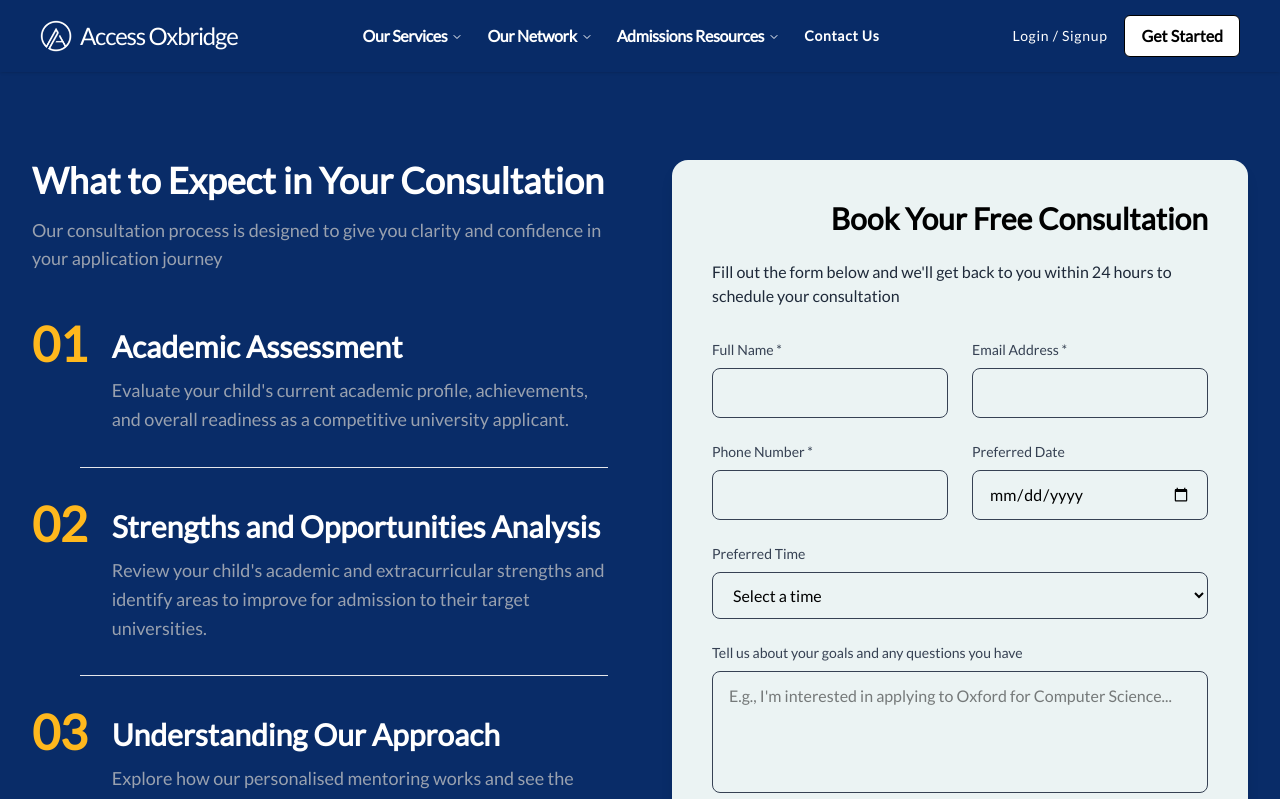
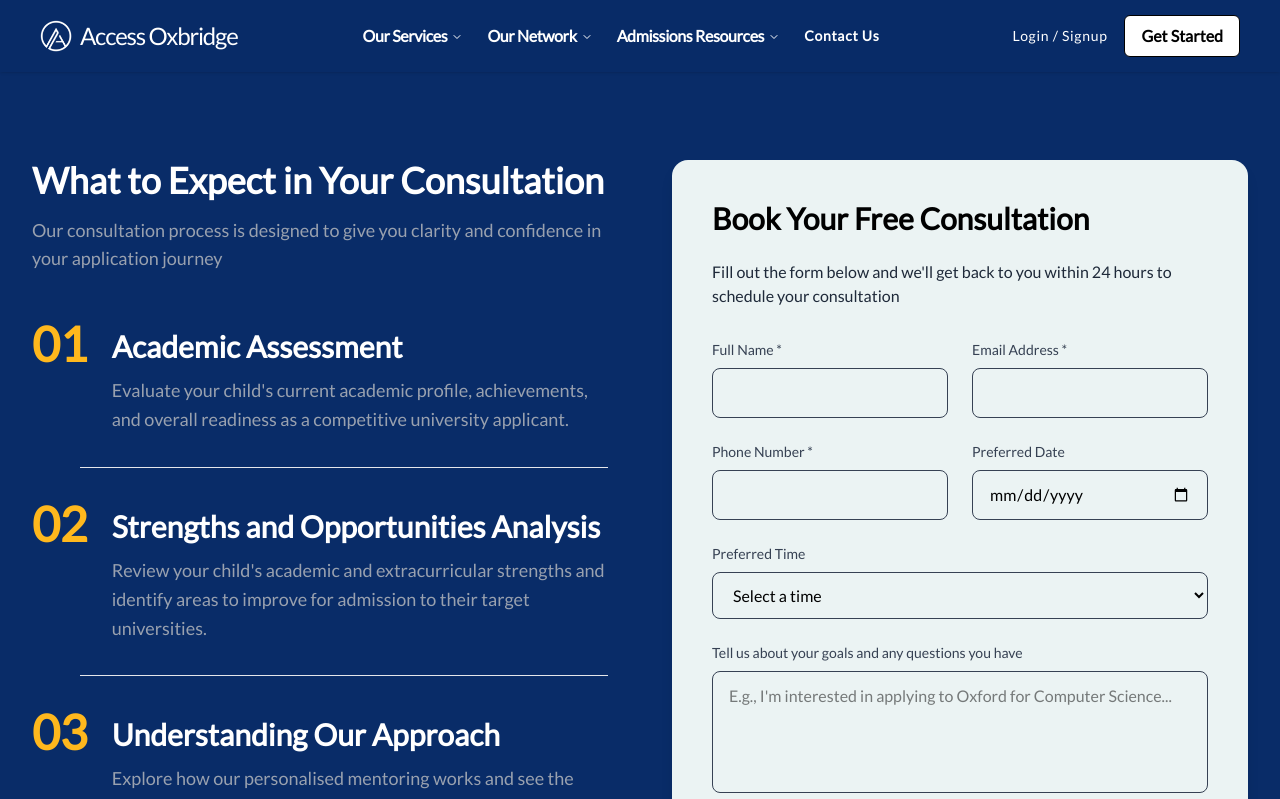
Before and after one commit to AccessOxbridge/Website, a Next.js app: page /consultation in a window 1280 px wide. Shown: the top 799 px of the page. Built offline with nearby package versions, Linux system fonts and the light colour scheme.

Commit message:
fix: Align headline text to the left in ConsultationPage for improved readability and consistency

```diff
--- a/src/app/consultation/page.tsx
+++ b/src/app/consultation/page.tsx
@@ -119,7 +119,7 @@
               transition={{ duration: 0.8, delay: 0.2 }}
               className="bg-rich-beige-accent rounded-2xl shadow-lg p-8 md:p-10 lg:sticky lg:top-24"
             >
-              <h2 className="text-2xl md:text-3xl font-bold  mb-6 text-right">
+              <h2 className="text-2xl md:text-3xl font-bold  mb-6 text-left">
                 Book Your Free Consultation
               </h2>
               <p className="text-base text-gray-800 mb-8 text-left">
```
